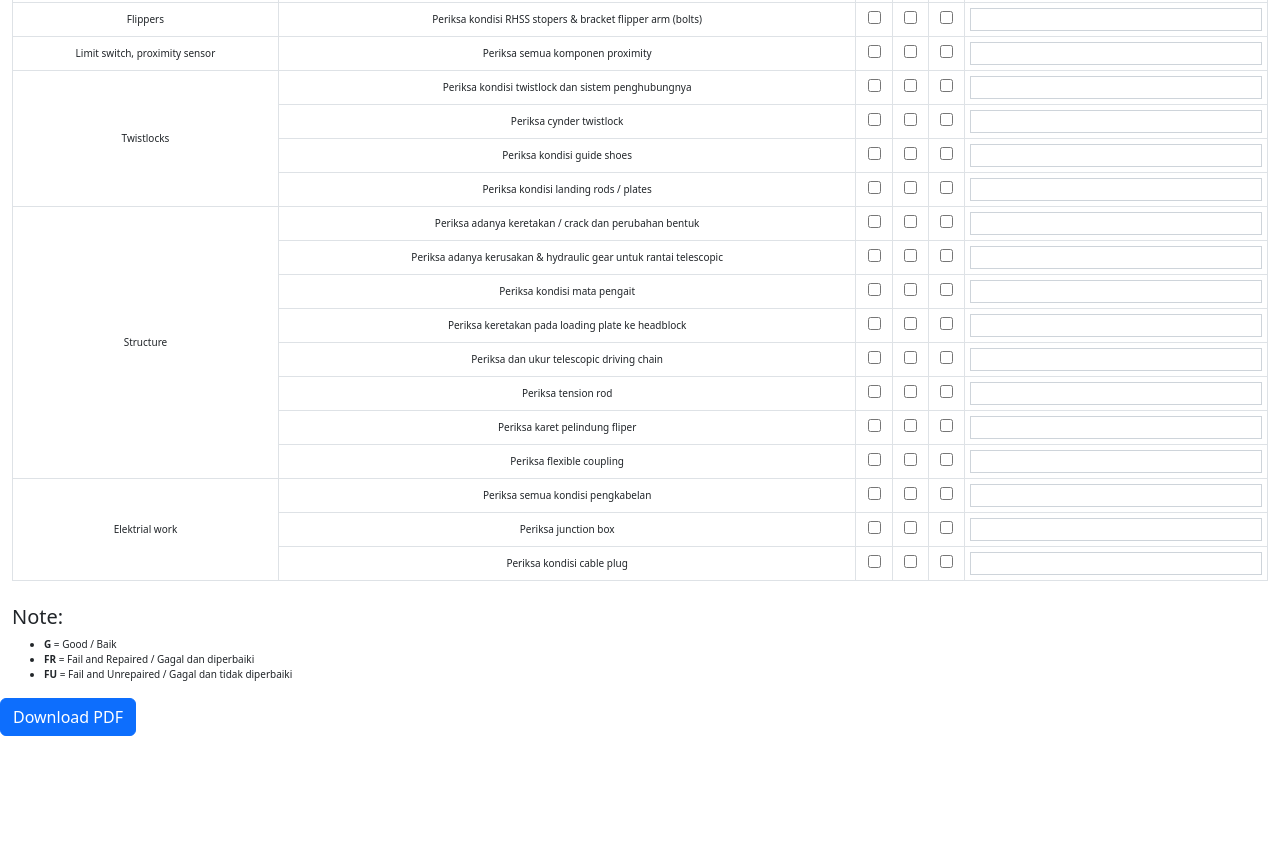
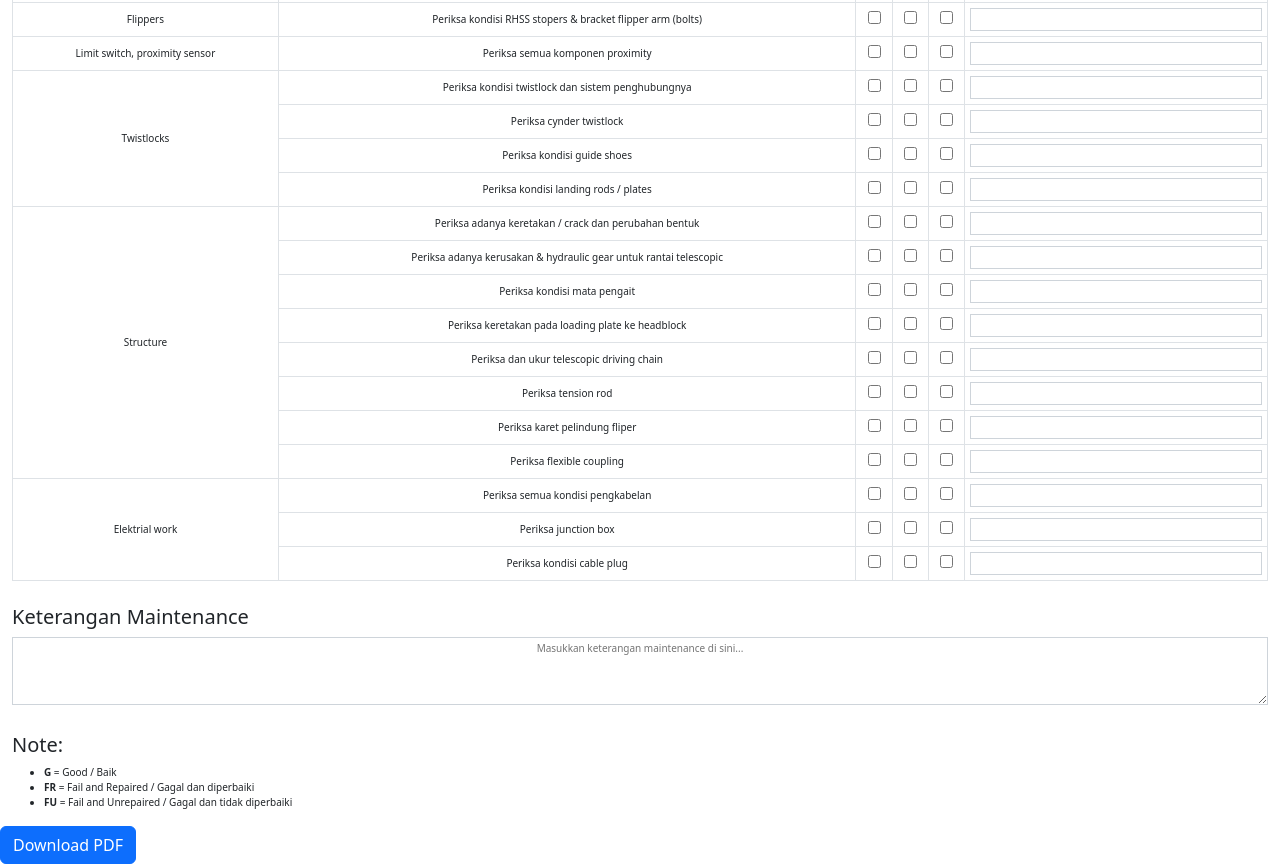
Before and after one commit to fatih-gpt/laporan-maintenance, a plain HTML site: page index.html in a window 1280 px wide. Shown: the part 2413-3277 px from the top of the page. Before the commit the page ends 3149 px from the top, so only its background shows below. Drawn offline with nearby package versions, Linux system fonts and the light colour scheme.

Commit message:
Update index.html

```diff
--- a/index.html
+++ b/index.html
@@ -602,6 +602,8 @@
                         </tr>
                     </tbody>
                 </table>
+                 <h5 class="mt-4">Keterangan Maintenance</h5>
+            <textarea rows="4" placeholder="Masukkan keterangan maintenance di sini..."></textarea>
                 <h5 class="mt-4">Note:</h5>
                 <ul>
                     <li><strong>G</strong> = Good / Baik</li>
```
